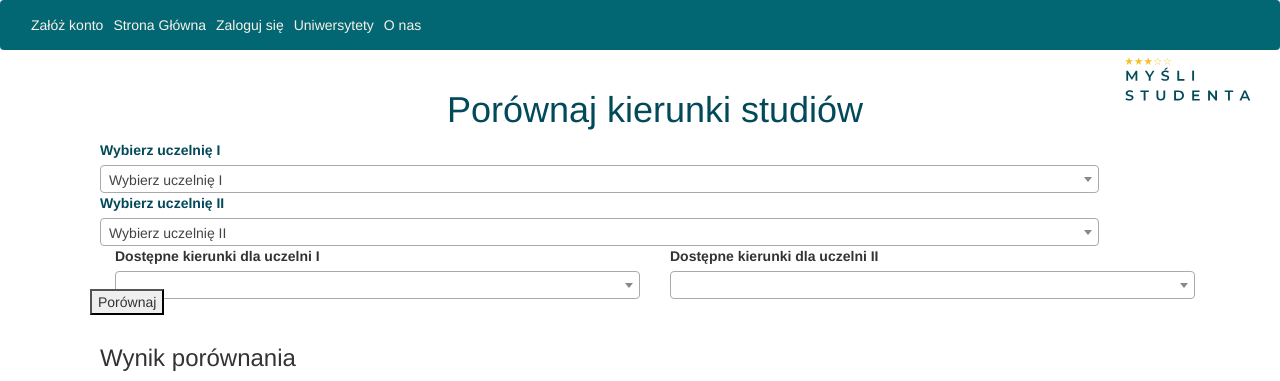
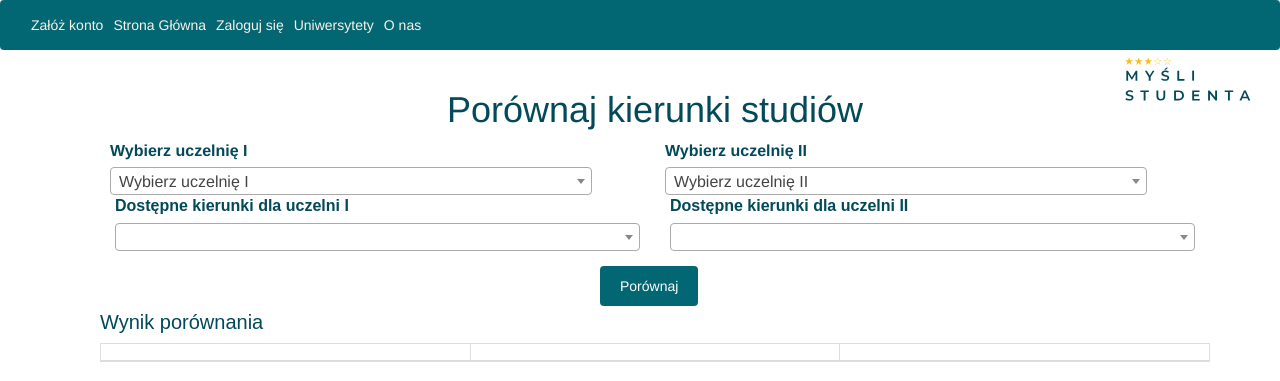
Before and after one commit to miloszwielgus/university-review-system, a Flask app: page /compare in a window 1280 px wide. Shown: the top 381 px of the page. Run offline with Flask 3, Linux system fonts and the light colour scheme; lists and menus that the app fills with data are empty; some libraries are stand-ins or nearby versions.

Commit message:
add compare courses styling

```diff
--- a/website/static/style.css
+++ b/website/static/style.css
@@ -5,13 +5,58 @@ body {
   background-color: white;
 }
 
+.row-text-center {
+  display: flex;
+  justify-content: center;
+}
 
+.comparison-page {
+  margin-right: 10px;
+  margin-left: 10px;
+  width: 50%;
+  font-size: 16px;
+  color: #024959;
+}
 
+.button-compare button{
+  position: relative;
+  top: 15px;
+  /* Adjust the value as per your requirement */
+  right: -500px;
+  /* Adjust the value as per your requirement */
+  background-color: #026773;
+  color: #fff;
+  padding: 10px 20px;
+  border: none;
+  border-radius: 4px;
+
+}
+.row-comparision-page label{
+  font-size: 16px;
+  color: #024959;
+  font-family: Arial, sans-serif;
+  position: center;
+
+}
+
+.row label{
+  font-size: 20px;
+  color: #024959;
+  font-family: Arial, sans-serif;
+
+}
+
+.row h3{
+  font-size: 20px;
+  color: #024959;
+  font-family: Arial, sans-serif;
+
+}
 /* Override font style for the select elements */
 .select2-container .select2-selection--multiple,
 .select2-container--default .select2-selection--multiple {
   font-family: Arial, sans-serif;
-  font-size: 14px;
+  font-size: 16px;
   color: #441ea4;
 }
 
--- a/website/templates/compare-courses.html
+++ /dev/null
@@ -1,4 +0,0 @@
-{% extends "base.html" %} {% block title %}Compare{% endblock %} {% block content %}
-
-<h1>Compare Courses</h1>
-{%endblock%}
```
